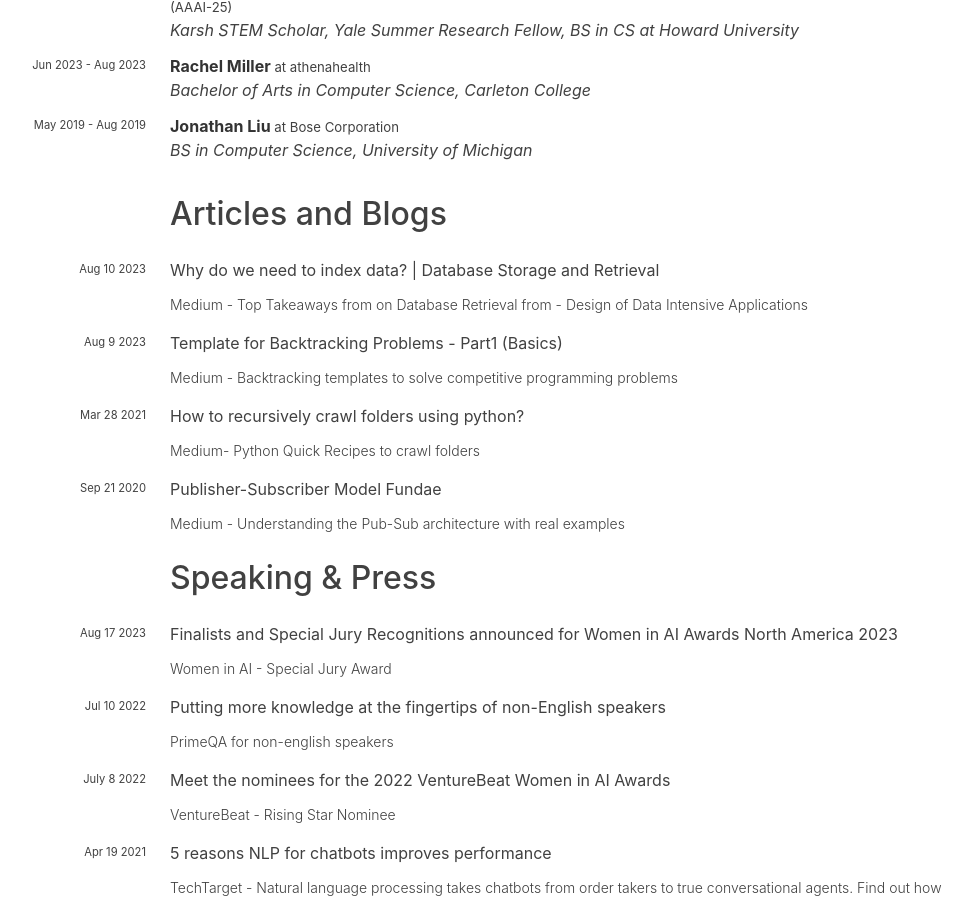
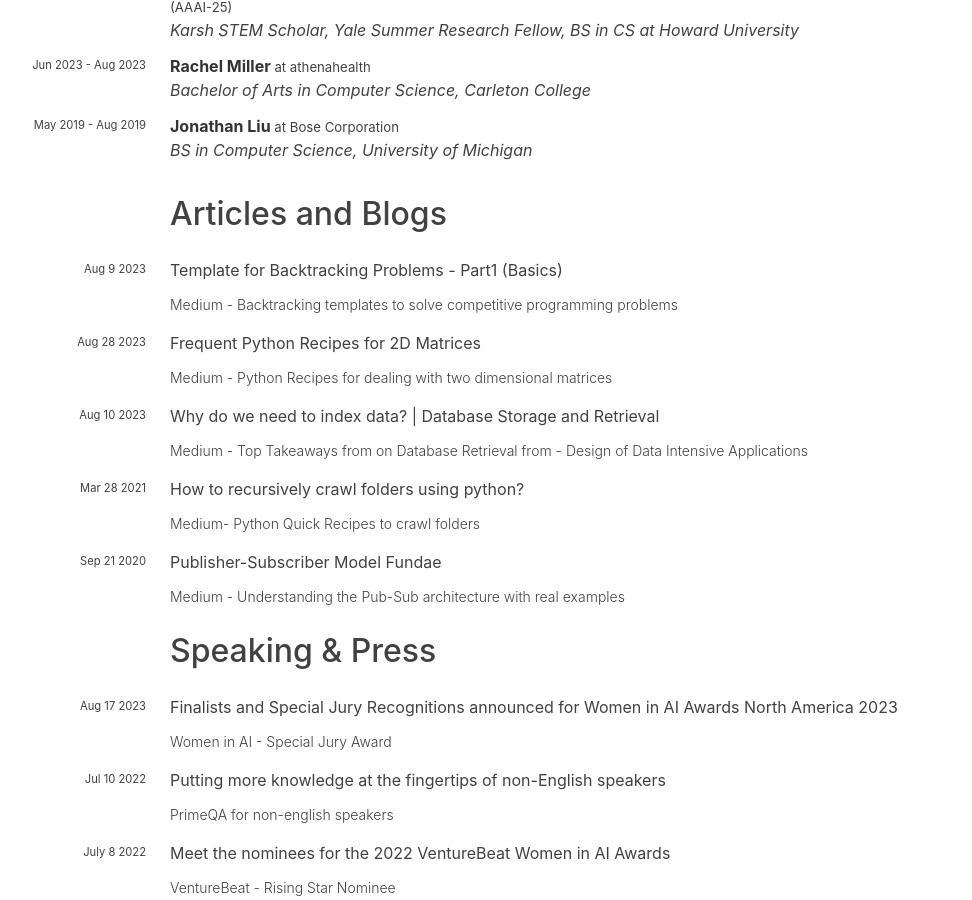
Before and after one commit to hariharanragothaman/hariharanragothaman.github.io, a Jekyll site: the page built from cv.md, in a window 1280 px wide and 900 px high, scrolled down 4632 px. Shown: the whole window, without its empty margins (162-1134 px from the left). Built offline with Jekyll 4.4.1, drawn with Linux system fonts in a browser that asks for light colours; nearby versions of some CDN libraries; some web fonts are replaced.

Commit message:
Polishes and Updates

```diff
--- a/_data/blogs.yaml
+++ b/_data/blogs.yaml
@@ -1,16 +1,23 @@
+- title: Template for Backtracking Problems - Part1 (Basics)
+  month: Aug 9
+  year: 2023
+  publisher:
+    - url: https://medium.com/upsolve-digest/template-for-backtracking-problems-part1-the-basics-75f744cab925
+      name: Medium - Backtracking templates to solve competitive programming problems
+
+- title: Frequent Python Recipes for 2D Matrices
+  month: Aug 28
+  year: 2023
+  publisher:
+    - url: https://medium.com/upsolve-digest/frequent-recipes-for-2d-matrices-dfcd5b08a5dd
+      name: Medium - Python Recipes for dealing with two dimensional matrices
+
 - title: Why do we need to index data? | Database Storage and Retrieval
   month: Aug 10
   year: 2023
   publisher:
     - url: https://medium.com/upsolve-digest/why-do-we-need-to-index-data-database-storage-retrieval-e3bbd499cb75
       name: Medium - Top Takeaways from on Database Retrieval from - Design of Data Intensive Applications
-
-- title: Template for Backtracking Problems - Part1 (Basics)
-  month: Aug 9
-  year: 2023
-  publisher:
-    - url: https://medium.com/upsolve-digest/template-for-backtracking-problems-part1-the-basics-75f744cab925
-      name: Medium - Backtracking templates to solve competitive programming problems
 
 - title: How to recursively crawl folders using python?
   month: Mar 28
```
